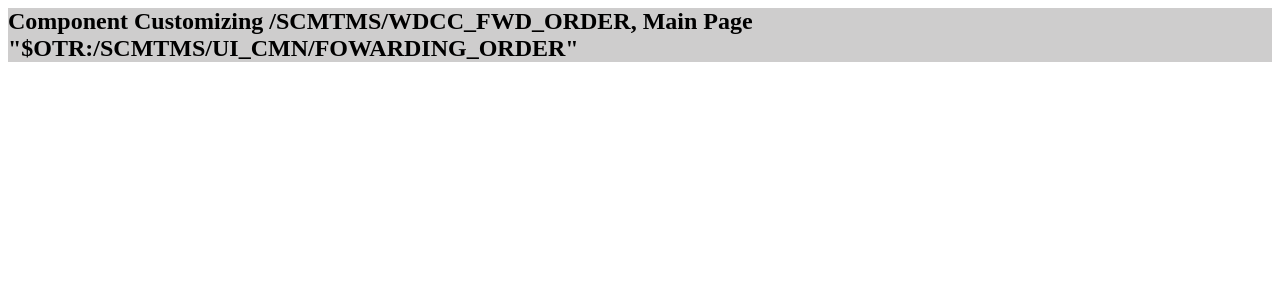
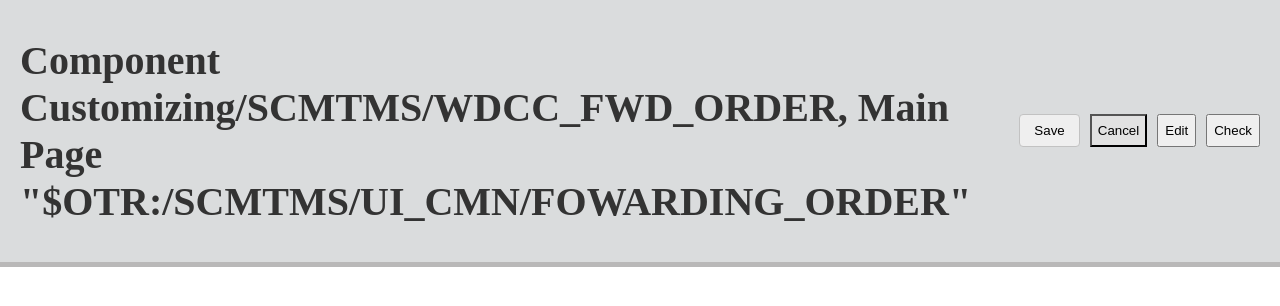
Before and after one commit to felipepaloschii/trabalho-em-dupla, a plain HTML site: page tela 1.html in a window 1280 px wide. Drawn offline with Linux system fonts and the light colour scheme.

Commit message:
começo - visual cabeçalho tela 1

```diff
--- a/style.css
+++ b/style.css
@@ -40,14 +40,52 @@ background-color: rgb(rgb(89, 174, 243));
 
 
 
+body{
+
+margin: 0;
+
+}
 
 
+.cabecalho{
+
+    display: flex;
+    justify-content: space-between;
+    align-items: center;
+    background-color: #dadcdd;
+    padding: 10px 20px;
+    border-bottom: 5px solid #b9b8b8;
+
+}
+
+.cabecalho_alto{
+
+    margin: 0;
+    font-size: 20px;
+    color: #333;
 
 
+}
+
+.cabecalho_baixo{
+
+    display: flex;
+    gap: 10px;
 
 
+}
 
-h1{
-background-color: rgba(184, 183, 183, 0.685);
+.botao1{
+
+    padding: 8px 14px;
+    border: 1px solid rgb(194, 194, 194);
+
+    border-radius: 4px;
 
 }
+
+.botao2{
+
+    background-color: #e2e2e2;
+
+}
--- a/tela 1.html
+++ b/tela 1.html
@@ -7,16 +7,19 @@
 </head>
 <body>
 
-    <header>
-
-        <nav>
-
-            <h1>Component Customizing /SCMTMS/WDCC_FWD_ORDER, Main Page "$OTR:/SCMTMS/UI_CMN/FOWARDING_ORDER"</h1>
+    <header class="cabecalho">
+        <div class="cabecalho_alto">
+            <h1>Component Customizing/SCMTMS/WDCC_FWD_ORDER, Main Page "$OTR:/SCMTMS/UI_CMN/FOWARDING_ORDER"</h1>
+     </div>
+            <div class="cabecalho_baixo">
+                <button class="botao1" > Save </button>
+                <button class="botao2" > Cancel </button>
+                <button class="botao3" > Edit </button>
+                <button class="botao4" > Check </button>
 
 
+            </div>
 
-
-        </nav>
 
 
 
```
